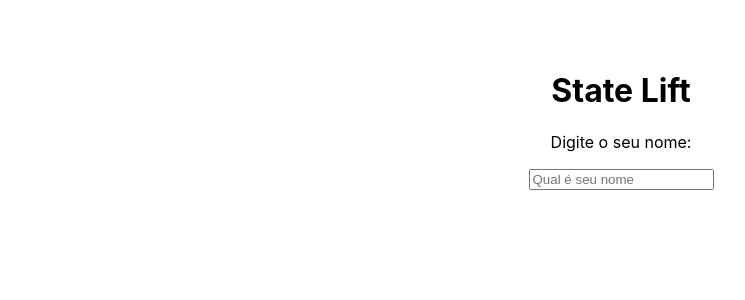
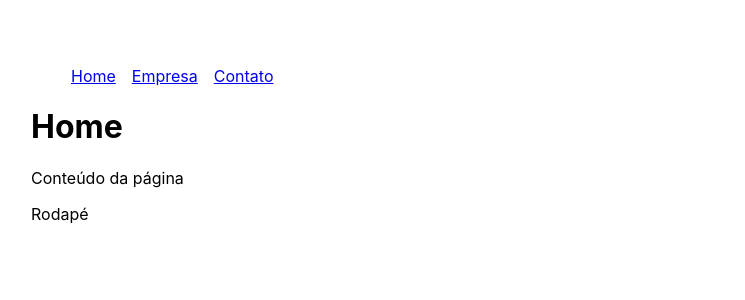
Before and after one commit to LuizBlume/react, a React (Create React App) app: page / in a window 1280 px wide. Shown: the top 300 px of the page, without its empty margins (19-764 px from the left). Built offline with nearby package versions, Linux system fonts and the light colour scheme.

Commit message:
FEAT: Create routes and pages for project.

```diff
--- a/package.json
+++ b/package.json
@@ -9,6 +9,7 @@
     "@testing-library/user-event": "^13.5.0",
     "react": "^19.2.4",
     "react-dom": "^19.2.4",
+    "react-router-dom": "^7.14.0",
     "react-scripts": "5.0.1",
     "web-vitals": "^2.1.4"
   },
--- a/src/App.js
+++ b/src/App.js
@@ -1,16 +1,22 @@
-import { useState } from 'react';
+import { BrowserRouter as Router, Routes, Route } from 'react-router-dom';
+import Home from './pages/Home';
+import Empresa from './pages/Empresa';
+import Contato from './pages/Contato';
 import './App.css';
-import SeuNome from './components/SeuNome';
-import Saudacao from './components/Saudacao';
+import NavBar from './components/layout/NavBar';
+import Footer from './components/layout/Footer';
 
 function App() {
-  const [nome, setNome] = useState();
   return (
-    <div className="App">
-      <h1>State Lift</h1>
-      <SeuNome setNome={setNome} />
-      <Saudacao nome={nome} />
-    </div>
+    <Router>
+      <NavBar />
+      <Routes>
+        <Route path="/" element={<Home />} />
+        <Route path="/empresa" element={<Empresa />} />
+        <Route path="/contato" element={<Contato />} />
+      </Routes>
+      <Footer />
+    </Router>
   );
 }
 
--- /dev/null
+++ b/src/components/layout/Footer.js
@@ -0,0 +1,6 @@
+function Footer() {
+    return (
+        <footer>Rodapé</footer>
+    )
+}
+export default Footer
--- /dev/null
+++ b/src/components/layout/NavBar.js
@@ -0,0 +1,19 @@
+import { Link } from "react-router-dom"
+import styles from './NavBar.module.css'
+
+function NavBar() {
+    return (
+        <ul className={styles.list}>
+            <li className={styles.item}>
+                <Link to='/'>Home</Link>
+            </li>
+            <li className={styles.item}>
+                <Link to='/empresa'>Empresa</Link>
+            </li>
+            <li className={styles.item}>
+                <Link to='/contato'>Contato</Link>
+            </li>
+        </ul>
+    )
+}
+export default NavBar
--- /dev/null
+++ b/src/components/layout/NavBar.module.css
@@ -0,0 +1,7 @@
+.list {
+    display: flex;
+    list-style: none;
+}
+.item {
+    margin-right: 1rem;
+}
--- /dev/null
+++ b/src/pages/Contato.js
@@ -0,0 +1,9 @@
+function Contato() {
+    return (
+        <div>
+            <h1>Contato</h1>
+            <p>Conteúdo da página</p>
+        </div>
+    )
+}
+export default Contato;
--- /dev/null
+++ b/src/pages/Empresa.js
@@ -0,0 +1,9 @@
+function Empresa() {
+    return (
+        <div>
+            <h1>Empresa</h1>
+            <p>Conteúdo da página</p>
+        </div>
+    )
+}
+export default Empresa;
--- /dev/null
+++ b/src/pages/Home.js
@@ -0,0 +1,9 @@
+function Home() {
+    return (
+        <div>
+            <h1>Home</h1>
+            <p>Conteúdo da página</p>
+        </div>
+    )
+}
+export default Home;
```
Also changed, not shown: 1 other file (tests, documents, lock files or other folders).
